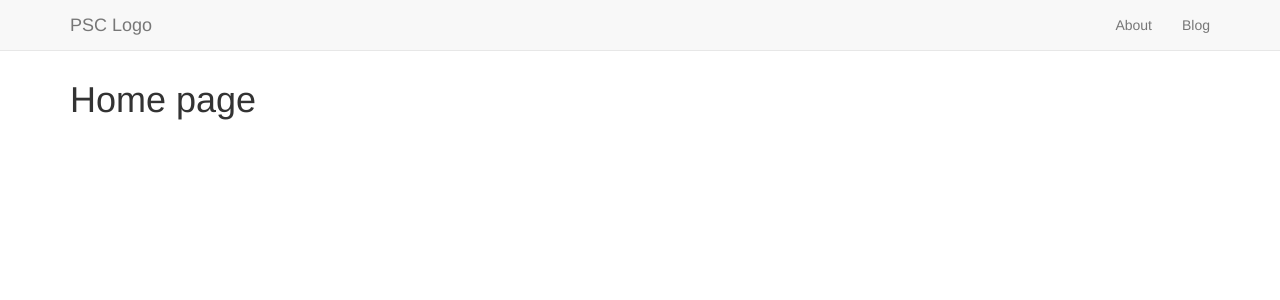
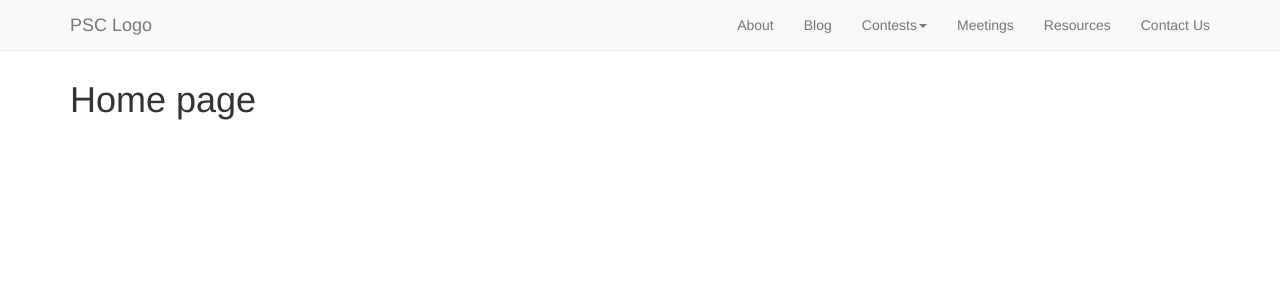
Before and after one commit to ProblemSolvingClub/psc-website, a Jekyll site: the page built from index.html, in a window 1280 px wide. Shown: the top 300 px of the page. Built offline with Jekyll 4.4.1, drawn with Linux system fonts in a browser that asks for light colours; nearby versions of some CDN libraries.

Commit message:
add the other links to the nav bar

```diff
--- a/_includes/navbar.html
+++ b/_includes/navbar.html
@@ -20,6 +20,17 @@
       <ul class="nav navbar-nav navbar-right">
         <li><a href="/about">About</a></li>
         <li><a href="/blog">Blog</a></li>
+        <li class="dropdown">
+          <a href="#" class="dropdown-toggle" data-toggle="dropdown" role="button" aria-expanded="false">Contests<span class="caret"></span></a>
+          <ul class="dropdown-menu" role="menu">
+            <li><a href="/contests/practice">Practice</a></li>
+            <li><a href="/contests/acpc">ACPC</a></li>
+            <li><a href="/contests/ccpc">CCPC</a></li>
+          </ul>
+        </li>
+        <li><a href="/meetings">Meetings</a></li>
+        <li><a href="/resources">Resources</a></li>
+        <li><a href="/contact">Contact Us</a></li>
       </ul>
     </div><!-- /.navbar-collapse -->
   </div><!-- /.container -->
```
